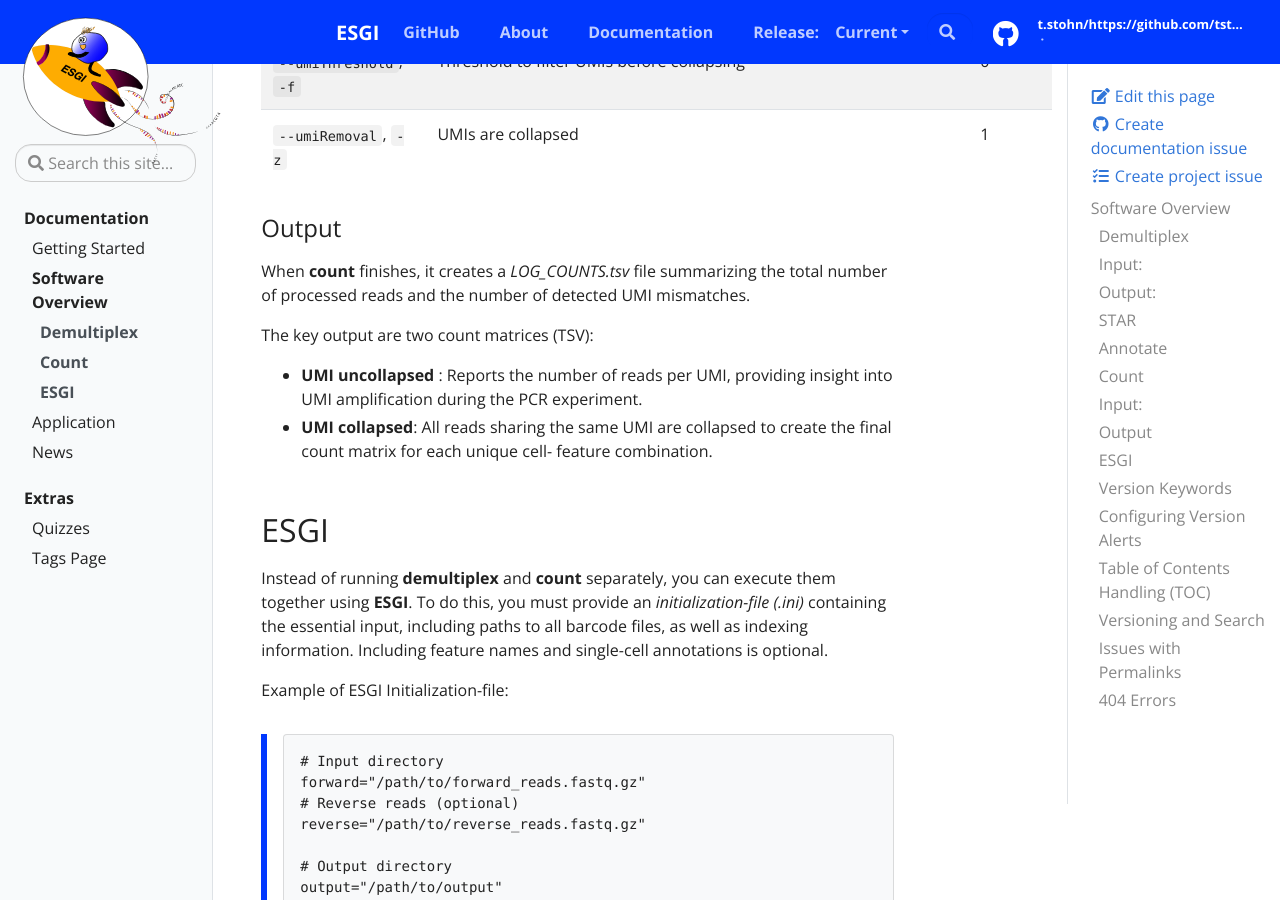
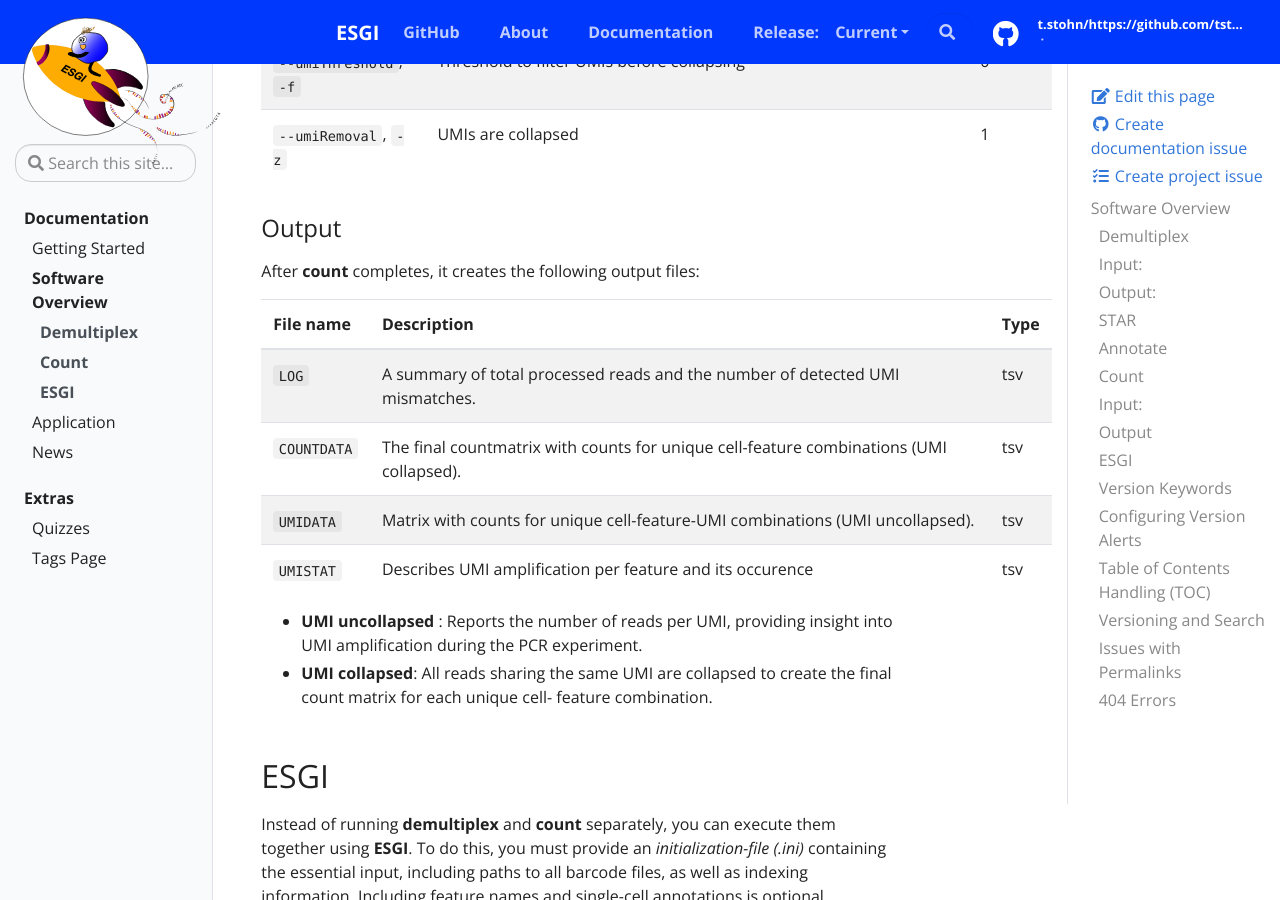
Before and after one commit to tstohn/ESGI.documentation, a Jekyll site: the page built from _docs/software-overview.md, in a window 1280 px wide and 900 px high, scrolled down 6226 px. Built offline with Jekyll 4.4.1, drawn with Linux system fonts in a browser that asks for light colours.

Commit message:
Count output

```diff
--- a/_docs/software-overview.md
+++ b/_docs/software-overview.md
@@ -151,9 +151,15 @@ Optional parameters for UMI collapsing:
 |  `--umiRemoval`, `-z` | UMIs are collapsed | 1
 
 ### Output
-When **count** finishes, it creates a *LOG_COUNTS.tsv* file summarizing the total number of processed reads and the number of detected UMI mismatches.
+After **count** completes, it creates the following output files:
 
-The key output are two count matrices (TSV):
+| File name | Description | Type |
+| ---------- | ------------- | -------------- |
+|  `LOG` | A summary of total processed reads and the number of detected UMI mismatches.  | tsv
+|  `COUNTDATA` | The final countmatrix with counts for unique cell-feature combinations (UMI collapsed). | tsv
+|  `UMIDATA` | Matrix with counts for unique cell-feature-UMI combinations (UMI uncollapsed). | tsv
+|  `UMISTAT` | Describes UMI amplification per feature and its occurence | tsv
+
 - **UMI uncollapsed** : Reports the number of reads per UMI, providing insight into UMI amplification during the PCR experiment.
 - **UMI collapsed**: All reads sharing the same UMI are collapsed to create the final count matrix for each unique cell- feature combination.
 
```
